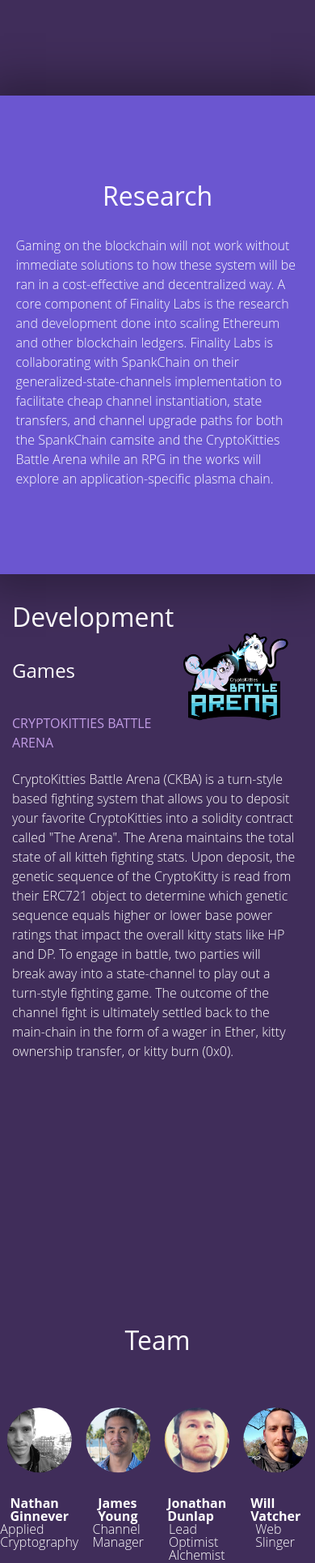
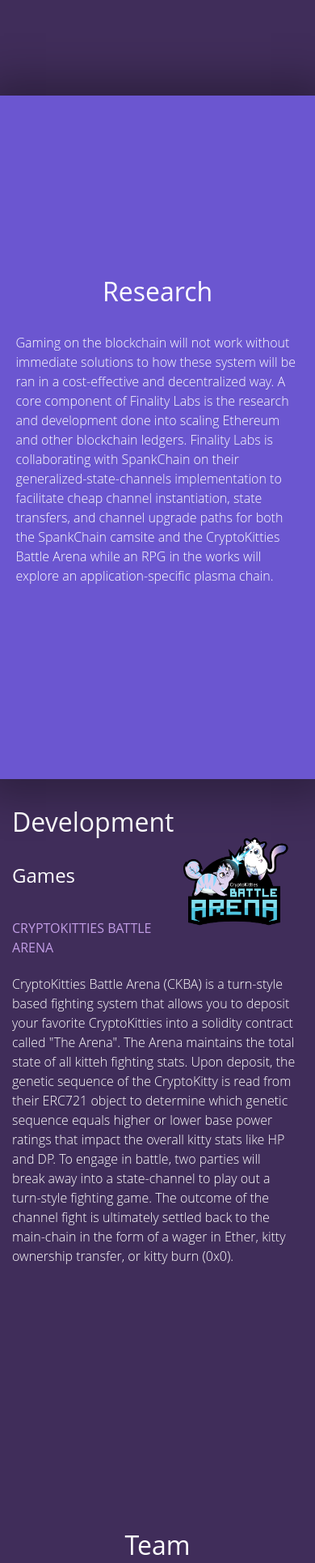
Before and after one commit to finalitylabs/finality-labs-site, a React (Create React App) app: page / in a window 390 px wide. Shown: the part 1570-3500 px from the top of the page at 81% size. Built offline with nearby package versions, Linux system fonts and the light colour scheme.

Commit message:
CSS adjustments

```diff
--- a/src/App.css
+++ b/src/App.css
@@ -178,7 +178,7 @@
   justify-content: center;
   position: relative;
   width: 100vw;
-  height: 70vh;
+  height: 100vh;
   font-size: 1em;
   background: #6b56d0;
   box-shadow: 0px 0px 50px 20px rgba(0,0,0,0.3);
@@ -189,13 +189,16 @@
 .research h1 {
   text-align: center;
   width: 100vw;
+  -webkit-margin-before: 0em;
+  -webkit-margin-after: 0em;
+  margin-top: 30px;
 
 }
 
 .research p {
   width: 50vw;
   margin: 0;
-  padding: 15px;
+  padding: 39px;
 }
 
 
@@ -309,7 +312,7 @@
 .card p:nth-child(3) {
   margin-top: 0px;
   padding: 0;
-  line-height: 1em;
+  line-height: 24px;
 }
 
 .clip {
@@ -457,8 +460,6 @@
     width: 200px;
   }
 
-  .works img {
-  }
 
   .team-outer h1 {
     padding: 0;
@@ -498,6 +499,11 @@
     width: 100px;
   }
 
+  .card p {
+    text-align: center;
+
+  }
+
   .join-outer {
     height: 100vh;
   }
```
